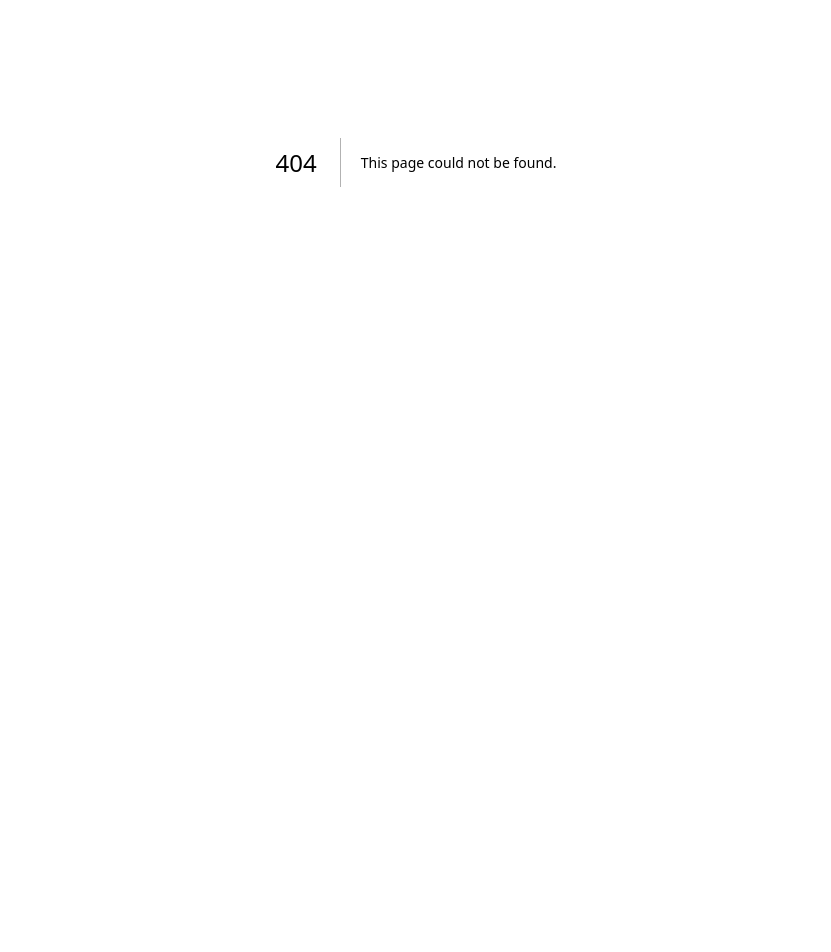
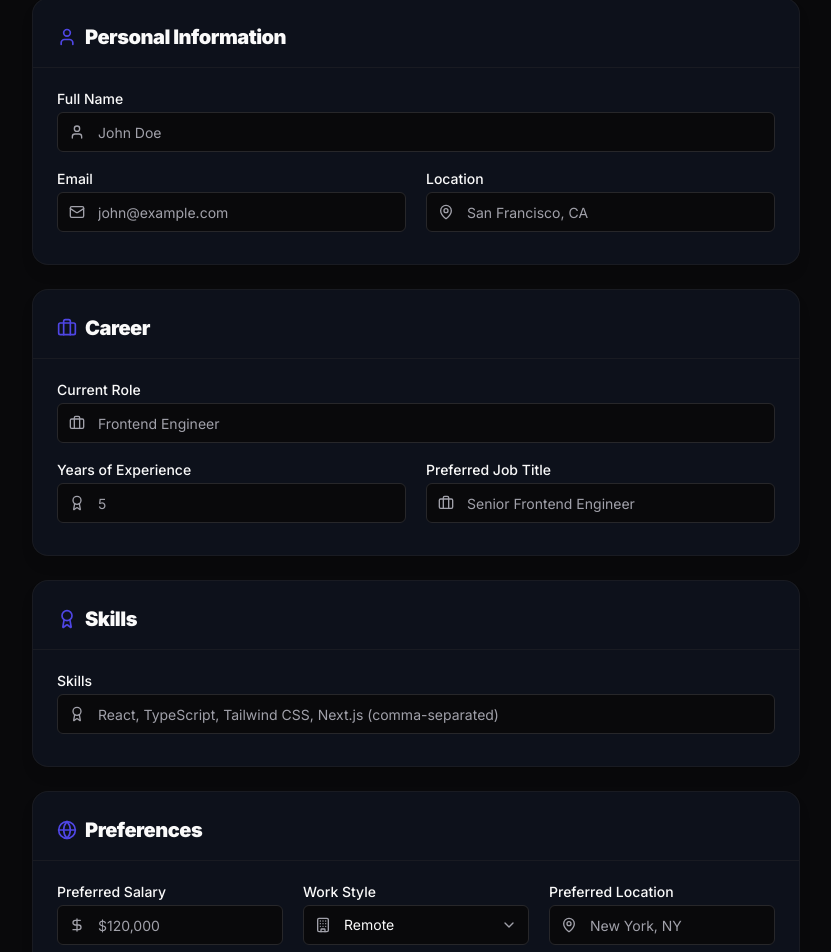
Before and after one commit to vanshi13rathore/swipehire-ai, a Next.js app: page /profile in a window 1280 px wide. Before the commit this address had no page. Shown: the part 238-1190 px from the top of the page, without its empty margins (224-1055 px from the left). Before the commit the page ends 800 px from the top, so only its background shows below. Built offline with nearby package versions, Linux system fonts and the light colour scheme.

Commit message:
feat(profile): create profile setup page

```diff
--- /dev/null
+++ b/app/profile/page.tsx
@@ -0,0 +1,24 @@
+import { ProfileForm } from "@/components/profile";
+import { Sparkles } from "lucide-react";
+
+export default function ProfilePage() {
+  return (
+    <div className="min-h-screen bg-background pb-12 pt-8 px-4 sm:px-6 lg:px-8">
+      <div className="max-w-3xl mx-auto space-y-8">
+        <div className="space-y-4 text-center pb-4">
+          <div className="inline-flex items-center justify-center p-4 bg-primary/10 rounded-2xl mb-2 shadow-inner">
+            <Sparkles className="w-8 h-8 text-primary" />
+          </div>
+          <h1 className="text-3xl sm:text-4xl font-black tracking-tight text-foreground">
+            Complete Your Profile
+          </h1>
+          <p className="text-muted-foreground text-lg font-medium">
+            Let&apos;s set up your career DNA to find your perfect match.
+          </p>
+        </div>
+
+        <ProfileForm />
+      </div>
+    </div>
+  );
+}
--- /dev/null
+++ b/components/profile/index.ts
@@ -0,0 +1 @@
+export * from "./profile-form";
--- /dev/null
+++ b/components/profile/profile-form.tsx
@@ -0,0 +1,136 @@
+"use client";
+
+import * as React from "react";
+import { Card, CardHeader, CardContent, Input } from "@/components/ui";
+import { Button } from "@/components/shared";
+import { User, Mail, MapPin, Briefcase, Award, Building, DollarSign, Globe, ChevronDown } from "lucide-react";
+
+export function ProfileForm() {
+  return (
+    <div className="w-full max-w-3xl mx-auto space-y-6">
+
+      {/* 1. Personal Information */}
+      <Card className="border-border/50 bg-card/60 backdrop-blur-md shadow-lg rounded-2xl">
+        <CardHeader className="border-b border-border/50 pb-4 pt-6 px-6">
+          <h2 className="text-xl font-black tracking-tight flex items-center gap-2">
+            <User className="w-5 h-5 text-primary" /> Personal Information
+          </h2>
+        </CardHeader>
+        <CardContent className="space-y-5 pt-6 px-6 pb-8">
+          <Input
+            label="Full Name"
+            placeholder="John Doe"
+            leftIcon={<User className="w-4 h-4 text-muted-foreground" />}
+          />
+          <div className="grid grid-cols-1 md:grid-cols-2 gap-5">
+            <Input
+              label="Email"
+              type="email"
+              placeholder="john@example.com"
+              leftIcon={<Mail className="w-4 h-4 text-muted-foreground" />}
+            />
+            <Input
+              label="Location"
+              placeholder="San Francisco, CA"
+              leftIcon={<MapPin className="w-4 h-4 text-muted-foreground" />}
+            />
+          </div>
+        </CardContent>
+      </Card>
+
+      {/* 2. Career */}
+      <Card className="border-border/50 bg-card/60 backdrop-blur-md shadow-lg rounded-2xl">
+        <CardHeader className="border-b border-border/50 pb-4 pt-6 px-6">
+          <h2 className="text-xl font-black tracking-tight flex items-center gap-2">
+            <Briefcase className="w-5 h-5 text-primary" /> Career
+          </h2>
+        </CardHeader>
+        <CardContent className="space-y-5 pt-6 px-6 pb-8">
+          <Input
+            label="Current Role"
+            placeholder="Frontend Engineer"
+            leftIcon={<Briefcase className="w-4 h-4 text-muted-foreground" />}
+          />
+          <div className="grid grid-cols-1 md:grid-cols-2 gap-5">
+            <Input
+              label="Years of Experience"
+              type="number"
+              placeholder="5"
+              leftIcon={<Award className="w-4 h-4 text-muted-foreground" />}
+            />
+            <Input
+              label="Preferred Job Title"
+              placeholder="Senior Frontend Engineer"
+              leftIcon={<Briefcase className="w-4 h-4 text-muted-foreground" />}
+            />
+          </div>
+        </CardContent>
+      </Card>
+
+      {/* 3. Skills */}
+      <Card className="border-border/50 bg-card/60 backdrop-blur-md shadow-lg rounded-2xl">
+        <CardHeader className="border-b border-border/50 pb-4 pt-6 px-6">
+          <h2 className="text-xl font-black tracking-tight flex items-center gap-2">
+            <Award className="w-5 h-5 text-primary" /> Skills
+          </h2>
+        </CardHeader>
+        <CardContent className="space-y-5 pt-6 px-6 pb-8">
+          <Input
+            label="Skills"
+            placeholder="React, TypeScript, Tailwind CSS, Next.js (comma-separated)"
+            leftIcon={<Award className="w-4 h-4 text-muted-foreground" />}
+          />
+        </CardContent>
+      </Card>
+
+      {/* 4. Preferences */}
+      <Card className="border-border/50 bg-card/60 backdrop-blur-md shadow-lg rounded-2xl">
+        <CardHeader className="border-b border-border/50 pb-4 pt-6 px-6">
+          <h2 className="text-xl font-black tracking-tight flex items-center gap-2">
+            <Globe className="w-5 h-5 text-primary" /> Preferences
+          </h2>
+        </CardHeader>
+        <CardContent className="space-y-5 pt-6 px-6 pb-8">
+          <div className="grid grid-cols-1 md:grid-cols-3 gap-5">
+            <Input
+              label="Preferred Salary"
+              placeholder="$120,000"
+              leftIcon={<DollarSign className="w-4 h-4 text-muted-foreground" />}
+            />
+            <div className="flex flex-col gap-1.5 w-full">
+              <label className="text-sm font-medium leading-none">Work Style</label>
+              <div className="relative group">
+                <div className="absolute left-3 top-1/2 -translate-y-1/2 text-muted-foreground pointer-events-none group-focus-within:text-primary transition-colors">
+                  <Building className="w-4 h-4" />
+                </div>
+                <select className="flex h-10 w-full appearance-none rounded-md border border-input bg-background pl-10 pr-10 py-2 text-sm ring-offset-background focus-visible:outline-none focus-visible:ring-2 focus-visible:ring-ring focus-visible:ring-offset-2 transition-colors cursor-pointer">
+                  <option value="remote">Remote</option>
+                  <option value="hybrid">Hybrid</option>
+                  <option value="onsite">Onsite</option>
+                </select>
+                <div className="absolute right-3 top-1/2 -translate-y-1/2 text-muted-foreground pointer-events-none">
+                  <ChevronDown className="w-4 h-4" />
+                </div>
+              </div>
+            </div>
+            <Input
+              label="Preferred Location"
+              placeholder="New York, NY"
+              leftIcon={<MapPin className="w-4 h-4 text-muted-foreground" />}
+            />
+          </div>
+        </CardContent>
+      </Card>
+
+      <div className="flex flex-col sm:flex-row gap-4 justify-end pt-4 pb-12">
+        <Button variant="outline" size="lg" className="w-full sm:w-auto font-bold shadow-sm">
+          Save Profile
+        </Button>
+        <Button size="lg" className="w-full sm:w-auto font-bold shadow-lg shadow-primary/20">
+          Continue
+        </Button>
+      </div>
+
+    </div>
+  );
+}
```
